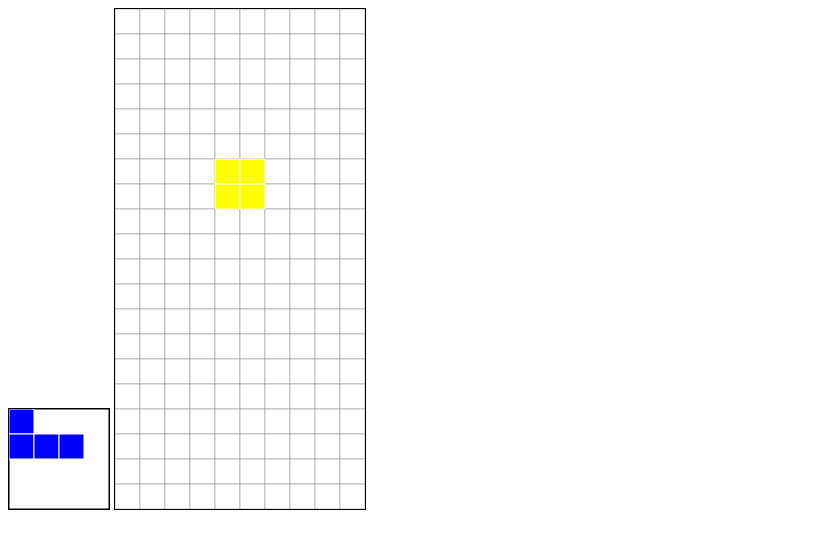
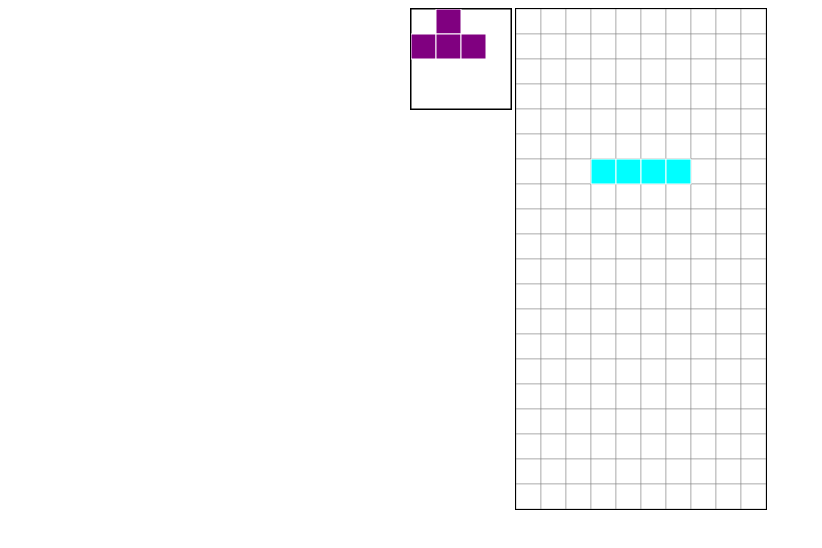
Before and after one commit to guyaviv180/Tetris, a plain HTML site: page index.html in a window 1280 px wide. Shown: the whole page, without its empty margins (0-822 px from the left). Drawn offline with Linux system fonts and the light colour scheme.

Commit message:
fix position +not yet add proper next piece

```diff
--- a/Game.js
+++ b/Game.js
@@ -1,5 +1,6 @@
 const length = 25;
 var arr = [];
+var nextArr = [];
 var count = 0;
 var piece;
 var field = [
@@ -159,14 +160,17 @@ function getPiece() {
 function getRandom() {
     if(count % 7 == 0) {
         arr = [new I, new T, new J, new L, new S, new Z, new O];
-        index = arr.length;
-        while (index > 0) {
-            index --;
-            rnd = getRandomNumber(0, index);
-            [arr[index], arr[rnd]] = [arr[rnd], arr[index]];
-        }
+
     }
     return arr[count % 7];
+}
+function shuffle(arr) {
+    index = arr.length;
+    while (index > 0) {
+        index --;
+        rnd = getRandomNumber(0, index);
+        [arr[index], arr[rnd]] = [arr[rnd], arr[index]];
+    }
 }
 
 function draw() {
--- a/index.html
+++ b/index.html
@@ -5,9 +5,9 @@
     <title></title>
 </head>
 <body>
-    <style src="style.css" type="text/css"></style>
-    <canvas id="pieceBoard" height="100" width="100" style="background-color:white; border: 1px solid black; display: inline-block; margin-top: 5%;"></canvas>
-    <canvas id="myCanvas" height="500" width="250" style="background-color:white; border: 1px solid black; display: inline-block; margin:auto"></canvas>
+    <link rel="stylesheet" type="text/css" href="./style.css"/>
+    <canvas id="myCanvas" height="500" width="250" class = "main"></canvas>
+    <canvas id="pieceBoard" height="100" width="100" class = "next"></canvas>
     <script src="graphics.js"></script>
     <script src="Piece.js"></script>
     <script src="Game.js"></script>
--- a/style.css
+++ b/style.css
@@ -1,8 +1,17 @@
 canvas {
-    padding-left: 0;
-    padding-right: 0;
-    margin-left: auto;
-    margin-right: auto;
-    display: block;
-    width: 800px;
+    background-color:white;
+    border: 1px solid black;
 }
+
+.main{
+    position: absolute;
+    left: 50%;
+    margin-left: -125px;
+
+}
+
+.next{
+    position: absolute;
+    left: 50%;
+    margin-left: -230px;
+}
```
